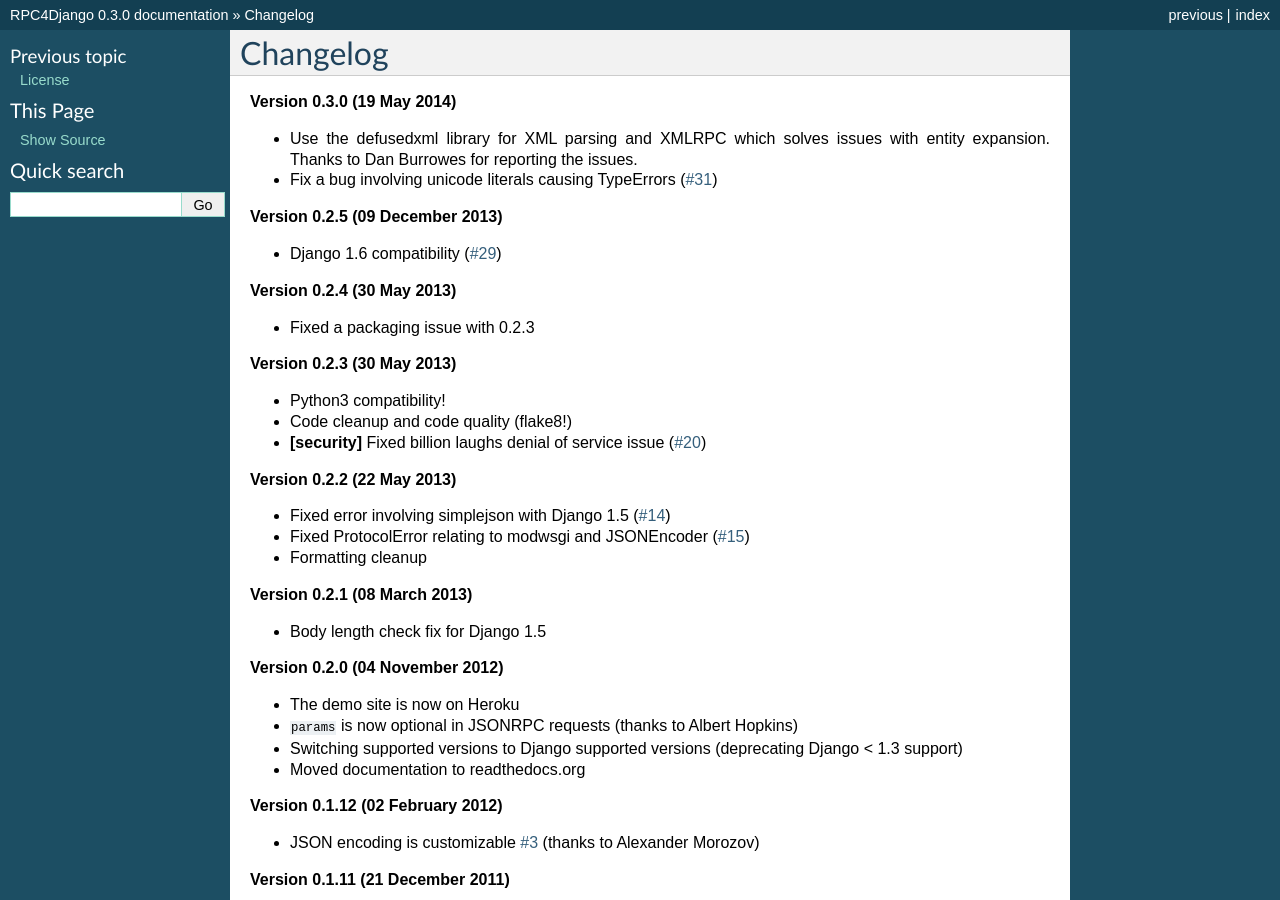
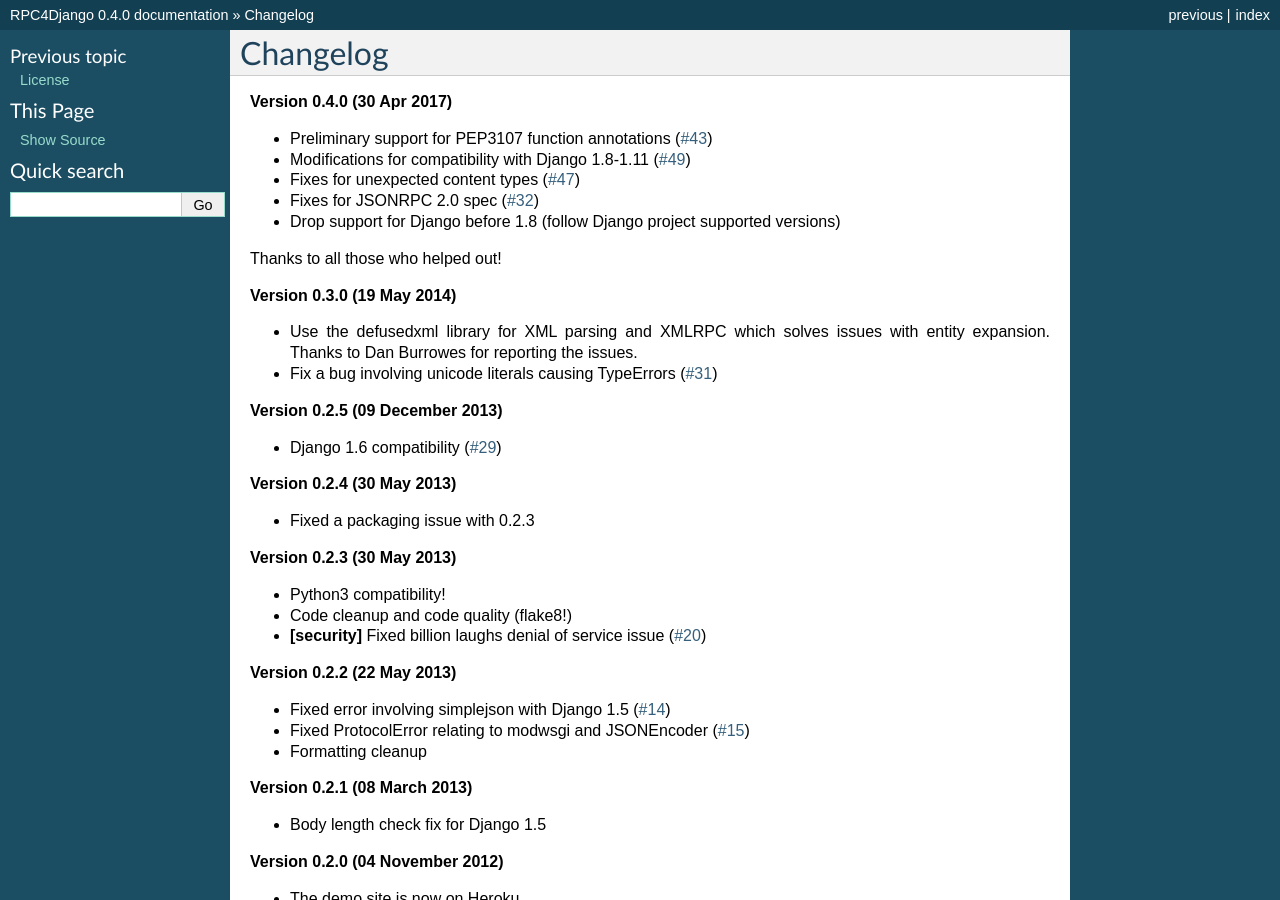
Before and after one commit to rpc4django/rpc4django, a Sphinx documentation site: the page built from docs/changelog.txt, in a window 1280 px wide and 900 px high. Built offline with Sphinx 7.4.7, drawn with Linux system fonts in a browser that asks for light colours; some of the changed text lies outside the part shown.

Commit message:
Update docs for 0.4.0

```diff
--- a/docs/changelog.txt
+++ b/docs/changelog.txt
@@ -1,5 +1,20 @@
 Changelog
 =========
+
+**Version 0.4.0 (30 Apr 2017)**
+
+- Preliminary support for PEP3107 function annotations (`#43`_)
+- Modifications for compatibility with Django 1.8-1.11 (`#49`_)
+- Fixes for unexpected content types (`#47`_)
+- Fixes for JSONRPC 2.0 spec (`#32`_)
+- Drop support for Django before 1.8 (follow Django project supported versions)
+
+Thanks to all those who helped out!
+
+.. _#32: https://github.com/rpc4django/rpc4django/issues/32
+.. _#43: https://github.com/rpc4django/rpc4django/pull/43
+.. _#47: https://github.com/rpc4django/rpc4django/pull/47
+.. _#49: https://github.com/rpc4django/rpc4django/pull/49
 
 **Version 0.3.0 (19 May 2014)**
 
--- a/docs/conf.py
+++ b/docs/conf.py
@@ -47,7 +47,7 @@
 # built documents.
 #
 # The short X.Y version.
-version = '0.3.0'
+version = '0.4.0'
 # The full version, including alpha/beta/rc tags.
 release = version
 
```
